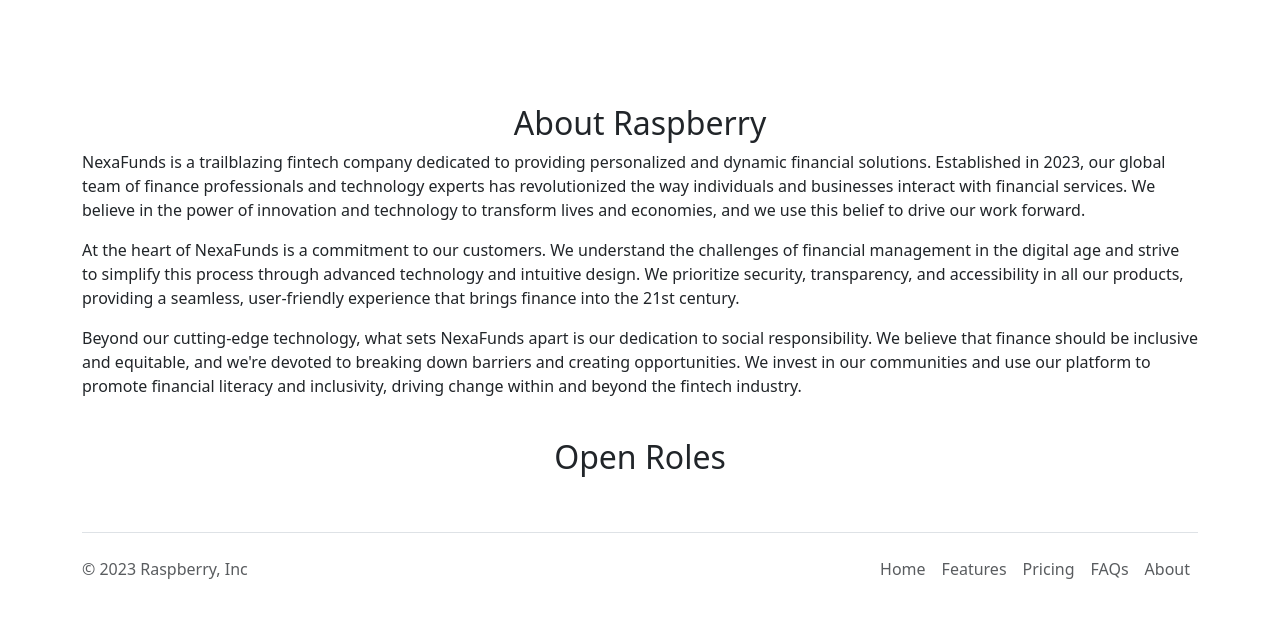
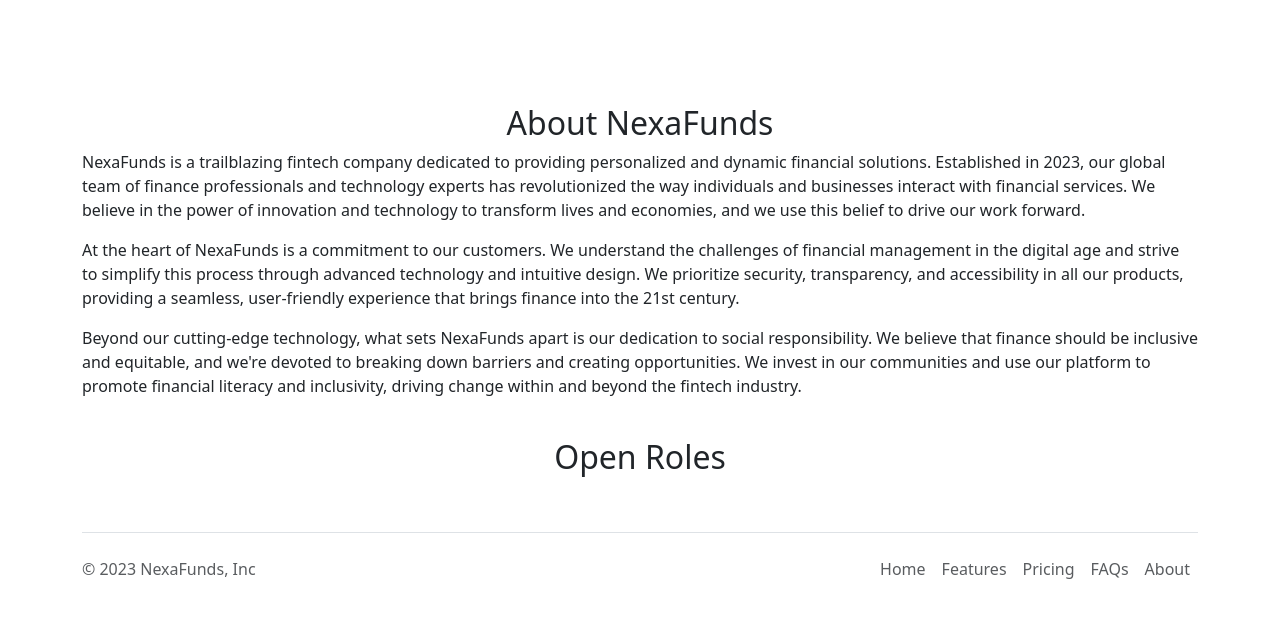
Before and after one commit to fteem/careers-website, a Flask app: template app/templates/home.html in a window 1280 px wide. Shown: the part 651-1280 px from the top of the page. Run offline with Flask 3, Linux system fonts and the light colour scheme; the template is opened without the code that fills it, so the values that code supplies are empty; parts of the project's set-up code (start-up, migrations or seed data) failed here and were passed over.

Commit message:
Update company name

```diff
--- a/app/templates/base.html
+++ b/app/templates/base.html
@@ -3,7 +3,7 @@
   <head>
     <meta charset="utf-8">
     <meta name="viewport" content="width=device-width, initial-scale=1">
-    <title>{% block title %}{% endblock %} - Careers</title>
+    <title>NexaFunds Careers</title>
     <link href="https://cdn.jsdelivr.net/npm/bootstrap@5.3.0-alpha3/dist/css/bootstrap.min.css" rel="stylesheet" integrity="sha384-KK94CHFLLe+nY2dmCWGMq91rCGa5gtU4mk92HdvYe+M/SXH301p5ILy+dN9+nJOZ" crossorigin="anonymous">
 
   </head>
--- a/app/templates/footer.html
+++ b/app/templates/footer.html
@@ -1,6 +1,6 @@
 <div class="container">
   <footer class="d-flex flex-wrap justify-content-between align-items-center py-3 my-4 border-top">
-    <p class="col-md-4 mb-0 text-body-secondary">&copy; 2023 Raspberry, Inc</p>
+    <p class="col-md-4 mb-0 text-body-secondary">&copy; 2023 NexaFunds, Inc</p>
 
     <a href="/" class="col-md-4 d-flex align-items-center justify-content-center mb-3 mb-md-0 me-md-auto link-body-emphasis text-decoration-none">
       <svg class="bi me-2" width="40" height="32"><use xlink:href="#bootstrap"/></svg>
--- a/app/templates/home.html
+++ b/app/templates/home.html
@@ -17,7 +17,7 @@
   </div>
 
   <div class='row'>
-    <h2 class="text-center mt-4">About Raspberry</h2>
+    <h2 class="text-center mt-4">About NexaFunds</h2>
       <p>
         NexaFunds is a trailblazing fintech company dedicated to providing
         personalized and dynamic financial solutions. Established in 2023, our
```
